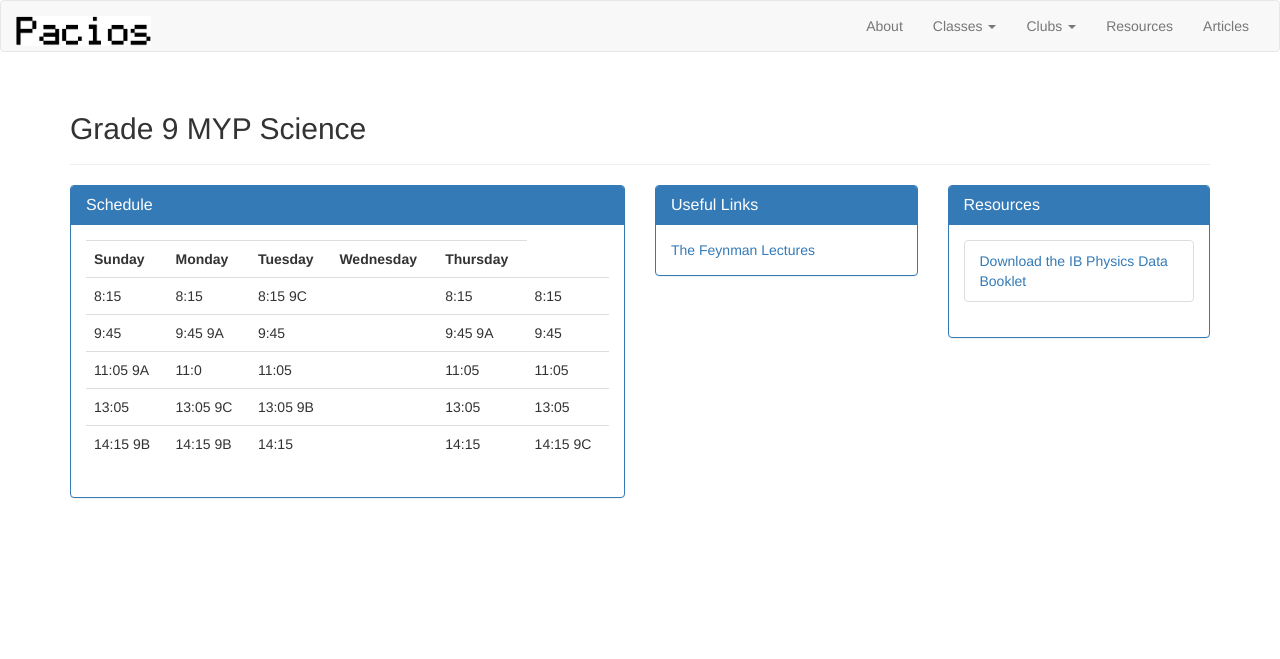
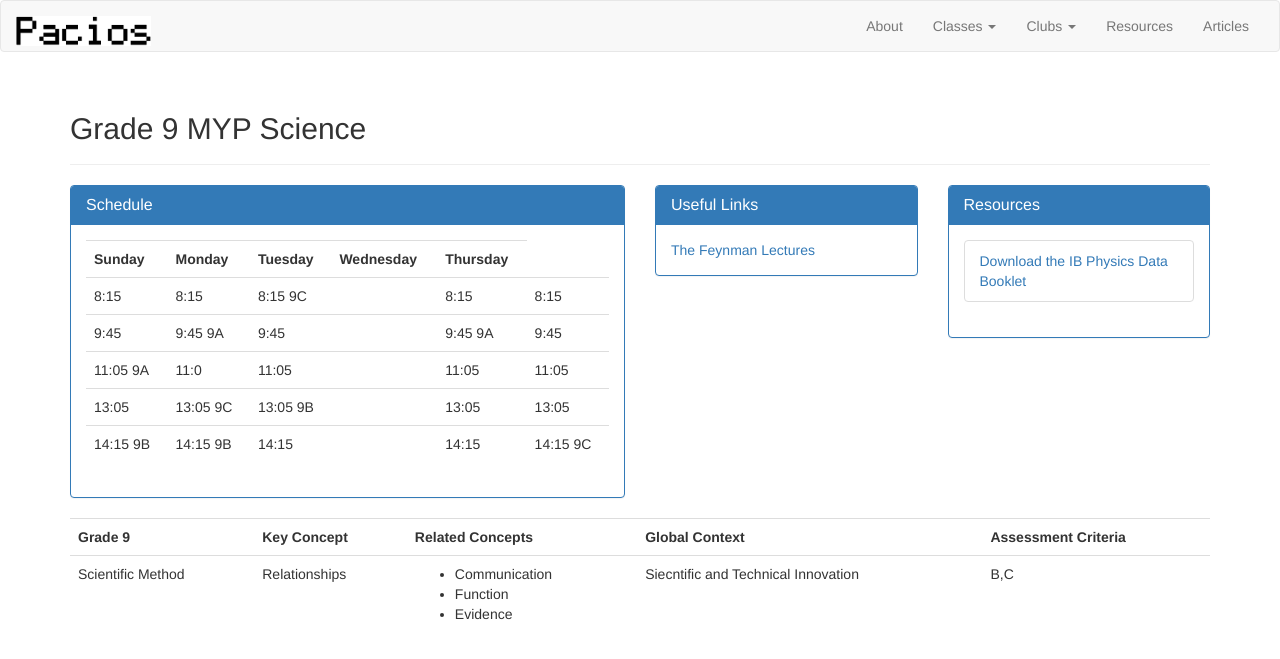
Before and after one commit to RodrigoPacios/mrpacios1, a Jekyll site: the page built from Grade9.html, in a window 1280 px wide. Shown: the top 659 px of the page. Built offline with Jekyll 4.4.1, drawn with Linux system fonts in a browser that asks for light colours; nearby versions of some CDN libraries.

Commit message:
early units tables

```diff
--- a/Grade9.html
+++ b/Grade9.html
@@ -92,6 +92,34 @@ layout: default
 
         </div>
 </div>
+
+<div class="row">
+    <div class="col-md-12">
+        <table class="table">
+            <tr>
+                <th>Grade 9</th>
+                <th>Key Concept</th>
+                <th>Related Concepts</th>
+                <th>Global Context</th>
+                <th>Assessment Criteria</th>
+            </tr>
+            <tr>
+                <td>Scientific Method</td>
+                <td>Relationships</td>
+                <td>
+                    <ul>
+                        <li>Communication</li>
+                        <li>Function</li>
+                        <li>Evidence</li>
+                    </ul>
+                </td>
+                <td>Siecntific and Technical Innovation</td>
+                <td>B,C</td>
+            </tr>
+        </table>
+    </div>
+</div>
+
 </div>
 <ol>
 {% for article in site.categories.g9 %}
```
